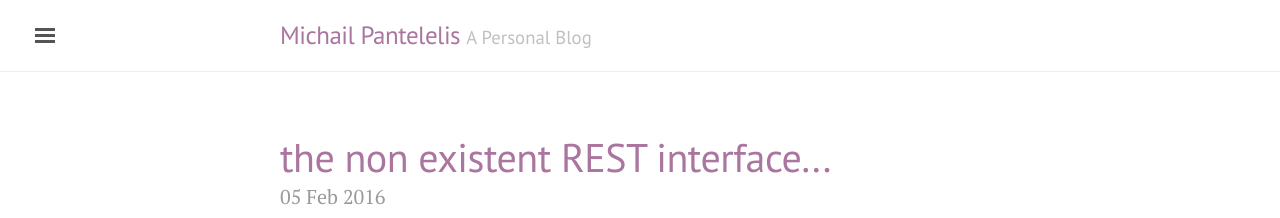
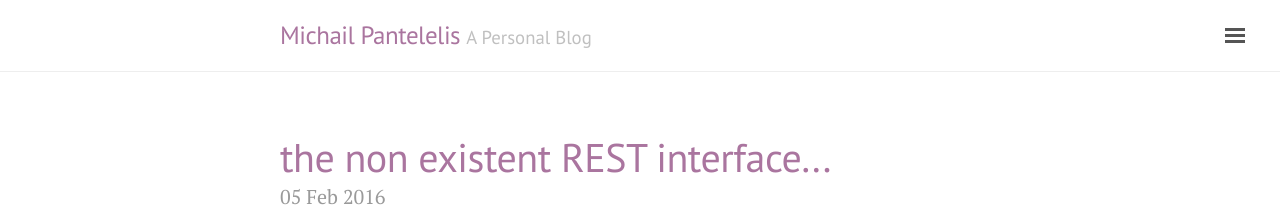
Before and after one commit to mpantel/mpantel.github.io, a Jekyll site: the page built from index.html, in a window 1280 px wide. Shown: the top 218 px of the page. Built offline with Jekyll 4.4.1, drawn with Linux system fonts in a browser that asks for light colours; the list of posts is cut into pages by our own code; comment, search, counter and statistics services are not loaded.

Commit message:
update jekyll template

```diff
--- a/_layouts/default.html
+++ b/_layouts/default.html
@@ -3,7 +3,7 @@
 
   {% include head.html %}
 
-  <body class="theme-base-0e">
+  <body class="theme-base-0e sidebar-overlay layout-reverse">
 
     {% include sidebar.html %}
 
```
